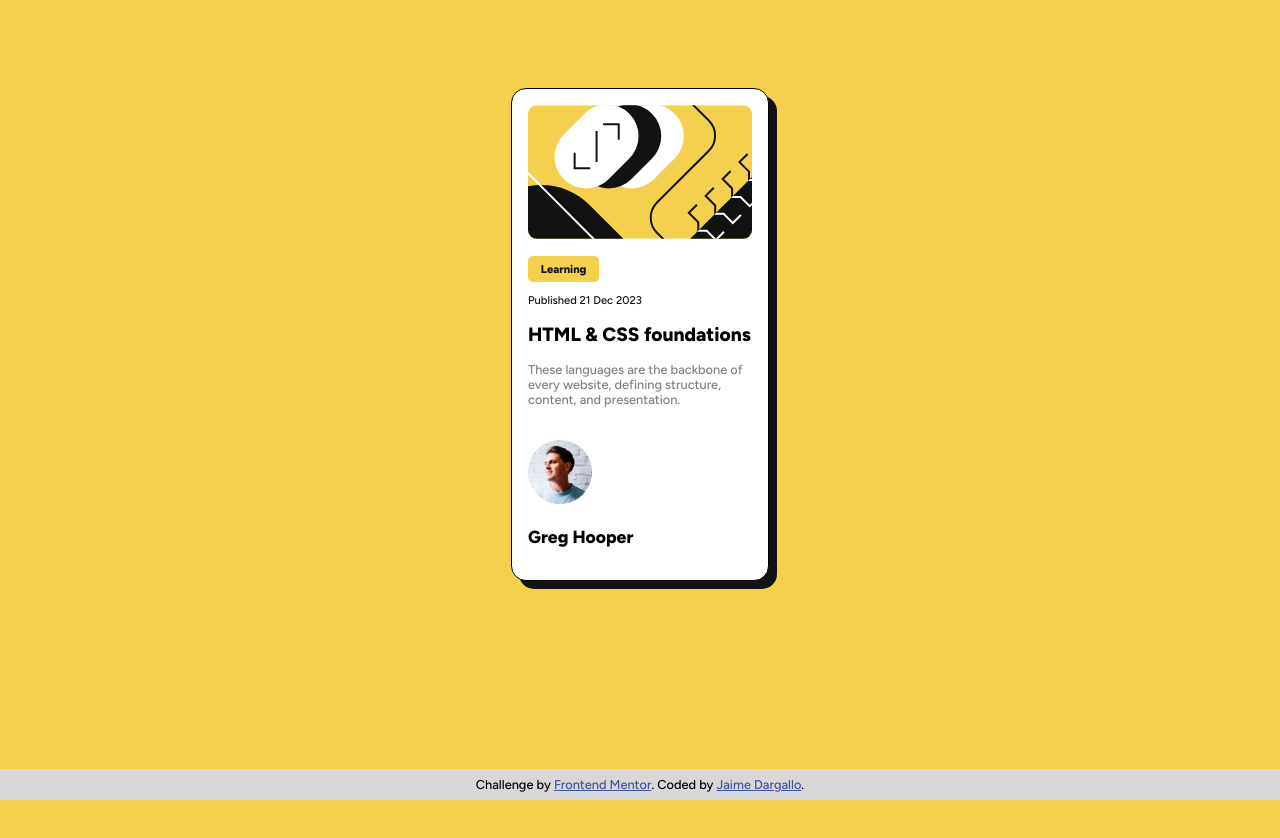
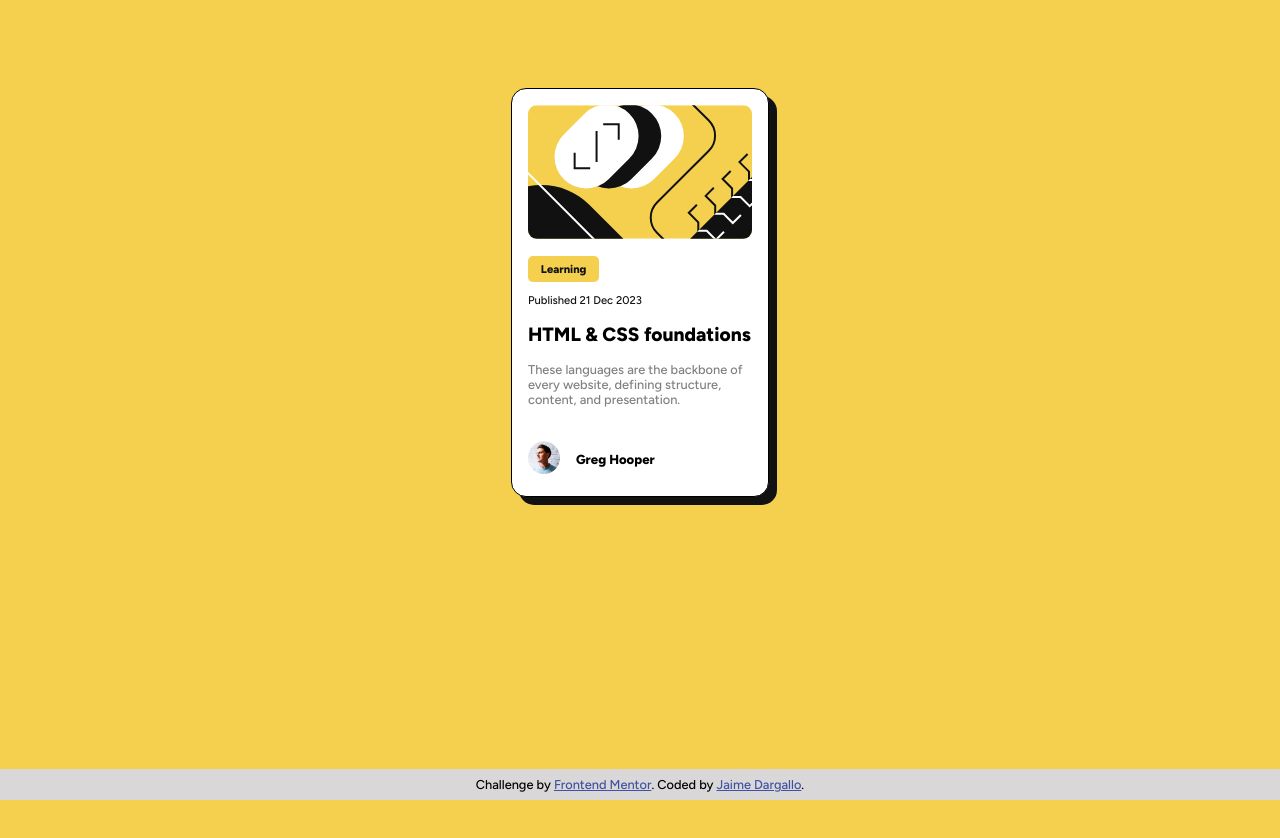
Before and after one commit to jaimedargallo/frontendmentor-preview-card, a website: page index.html in a window 1280 px wide. Drawn offline with Linux system fonts and the light colour scheme.

Commit message:
feat. avatar & name

```diff
--- a/css/style.css
+++ b/css/style.css
@@ -82,10 +82,18 @@ p {
 }
 
 .wrapper {
-  display: inline-block;
+  display: flex;
+  align-items: center;
 }
 
 .avatar {
+  margin: 0 1rem 0 0 ;
+  width: 2rem;
+  height: auto;
+}
+
+.nameUser {
+  font-size: 0.7rem;
 }
 
 .attribution {
```
